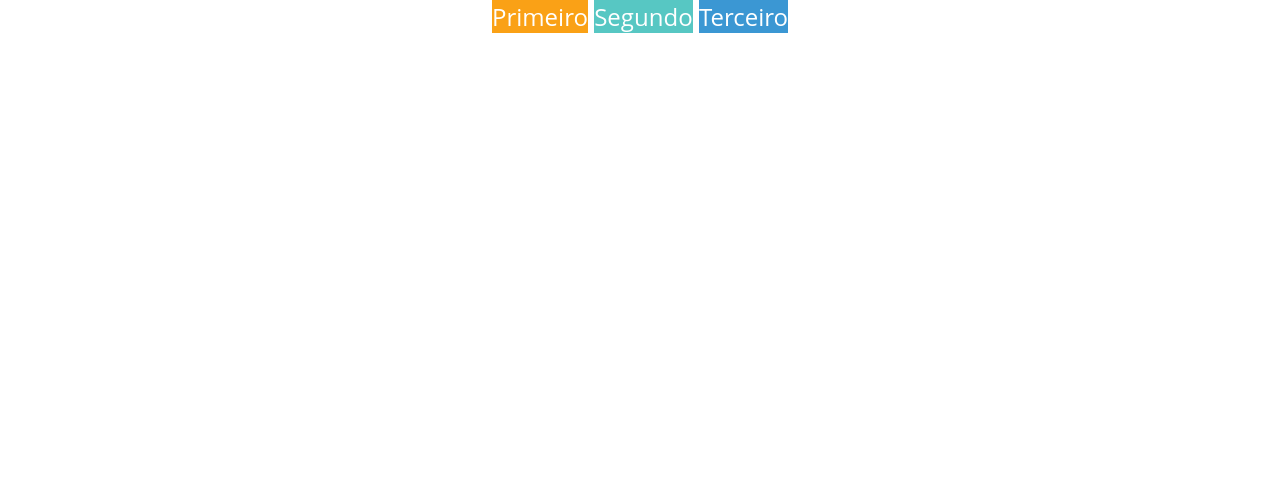
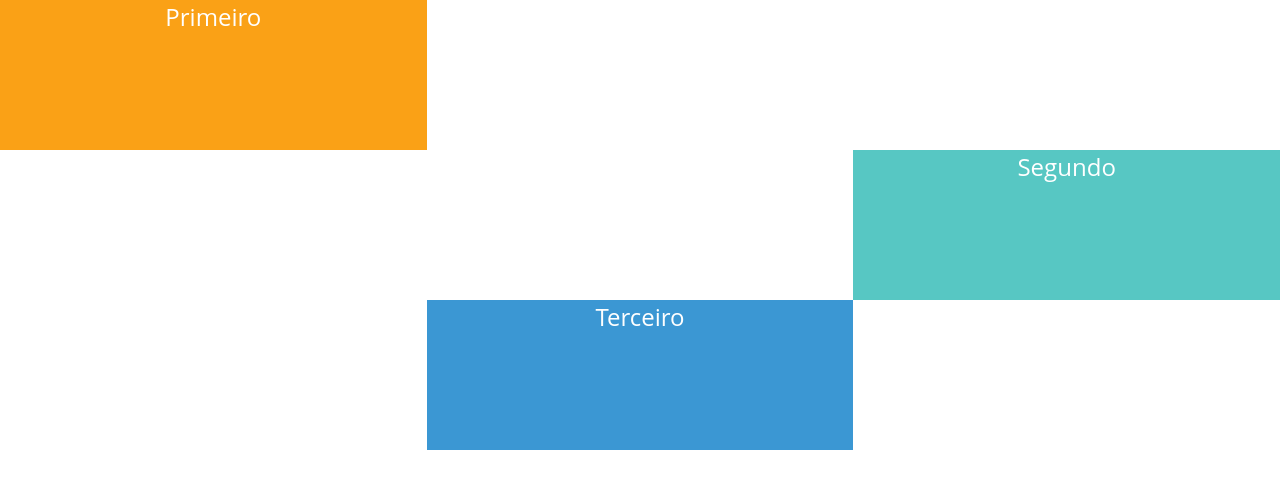
Before and after one commit to rodrigochocolate/display-css, a plain HTML site: page index.html in a window 1280 px wide. Drawn offline with Linux system fonts and the light colour scheme.

Commit message:
display: block; Aplicado

```diff
--- a/display.css
+++ b/display.css
@@ -4,7 +4,9 @@
 }
 
 .example-item {
-  display: inline;
+  display: block;
+  width: 33.333%;
+  height: 150px;
 }
 
 .example-item_first {
@@ -13,8 +15,11 @@
 
 .example-item_second {
   background-color: #57C7C3;
+  margin-left: auto;
 }
 
 .example-item_third {
   background-color: #3B97D3;
+  margin-left: auto;
+  margin-right: auto;
 }
```
